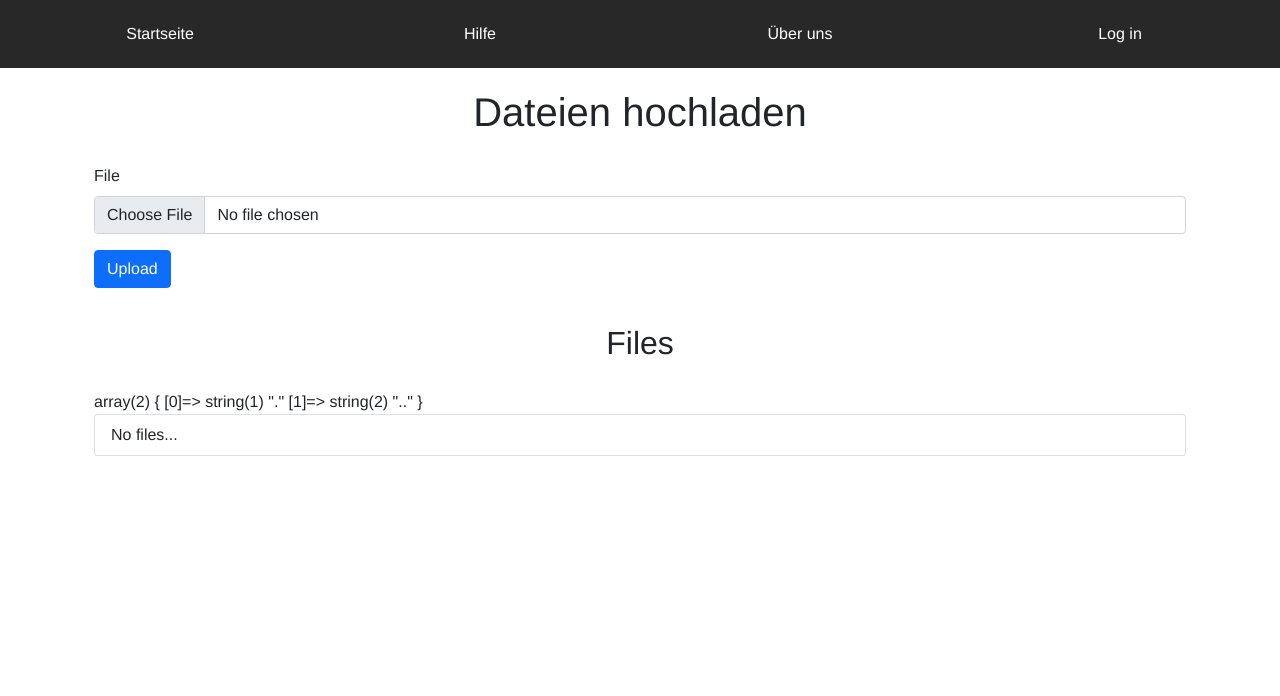
After one commit to m0ritz7/Hotel, a PHP site: page /upload.php in a window 1280 px wide. The commit adds this page. Shown: the top 696 px of the page. Run offline with PHP 8.4, Linux system fonts and the light colour scheme.

Commit message:
File upload

```diff
--- /dev/null
+++ b/pages/upload.php
@@ -0,0 +1,91 @@
+<?php
+
+$title = "Willkommen-Seite";
+include '../includes/header.php';
+include '../includes/navbar.php';
+
+
+  // store the path to your upload directory in a variable
+  $uploadDir ="../pages/news";
+
+  if (!file_exists($uploadDir)) {
+    mkdir($uploadDir, 0777, true);
+
+  }
+
+  // Use the global server variable to check if it is a post request
+  // and also check if the filem with the name on your input isset
+  // https://www.php.net/manual/de/reserved.variables.server
+  // https://www.php.net/manual/de/reserved.variables.files
+  // https://www.php.net/manual/de/function.isset.php
+  if ($_SERVER['REQUEST_METHOD'] === 'POST' && isset($_FILES['file'])) {
+    // store the path where you want to upload the file in a variable as string
+    $uploadFile = $uploadDir;
+    // upload the file
+    // https://www.php.net/manual/de/function.move-uploaded-file.php
+    // use the the tmp_name to get the uploaded file
+    if (move_uploaded_file($_FILES['file']['tmp_name'], $uploadFile)) {
+        echo '<div class="alert alert-success">File uploaded successfully to: ' . htmlspecialchars($uploadFile) . '</div>';
+      } else {
+        echo '<div class="alert alert-danger">File upload failed!</div>';
+      }
+    }
+?>
+
+<!DOCTYPE html>
+<html>
+  <head>
+    <meta charset="utf-8">
+    <meta name="viewport" content="width=device-width, initial-scale=1">
+
+    <link rel="stylesheet" href="https://cdn.jsdelivr.net/npm/bootstrap@5.0.2/dist/css/bootstrap.min.css" integrity="sha384-EVSTQN3/azprG1Anm3QDgpJLIm9Nao0Yz1ztcQTwFspd3yD65VohhpuuCOmLASjC" crossorigin="anonymous">
+    <script src="https://cdn.jsdelivr.net/npm/bootstrap@5.0.2/dist/js/bootstrap.min.js" integrity="sha384-cVKIPhGWiC2Al4u+LWgxfKTRIcfu0JTxR+EQDz/bgldoEyl4H0zUF0QKbrJ0EcQF" crossorigin="anonymous"></script>
+
+    <title>File upload</title>
+  </head>
+  <body>
+    <div class="container">
+      <div class="row">
+        <div class="col">
+          <h1>Dateien hochladen</h1>
+        </div>
+      </div>
+      <!-- set the enctype -->
+      <form method="post" enctype="YOUR CODE">
+        <div class="mb-3">
+          <label for="file" class="form-label">File</label>
+          <!-- set the accepted file types -->
+          <input  accept="YOUR CODE" class="form-control" type="file" id="file" name="file">
+        </div>
+        <button class="btn btn-primary" type="submit">Upload</button>
+      </form>
+      <div class="row mt-3">
+        <div class="col">
+          <h2>Files</h2>
+        </div>
+      </div>
+        <div class="row">
+          <div class="col">
+            <ul class="list-group">
+            <?php
+              if (file_exists($uploadDir)) {
+                $files = scandir($uploadDir);
+
+                for ($i = 2; isset($files[$i]); $i++) {
+                  echo '<li class="list-group-item">' . $files[$i] .'</li>';
+                }
+
+                if (count($files) == 2) {
+                  var_dump($files);
+                      echo '<li class="list-group-item">No files...</li>';
+                  }
+              }
+            ?>
+            </ul>
+          </div>
+      </div>
+    </div>
+  </body>
+</html>
+
+<?php include '../includes/footer.php'; ?>
--- a/pages/welcome.php
+++ b/pages/welcome.php
@@ -26,7 +26,10 @@ include '../includes/navbar.php';
         <div class="welcome-actions">
             <a href="profile.php" class="action-button">Profil ansehen</a>
             <a href="reserve.php" class="action-button2">Zimmer reservieren</a>
+            <a href="upload.php" class="action-button2">Dateien hochladen</a>
             <a href="logout.php" class="action-button logout-button">Logout</a>
+
+
         </div>
     </div>
 </body>
```
Also changed, not shown: 3 other files.
